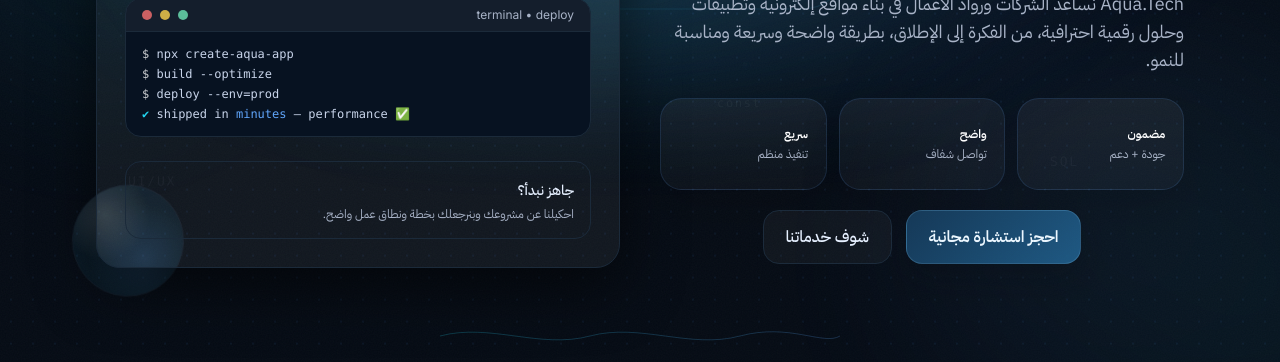
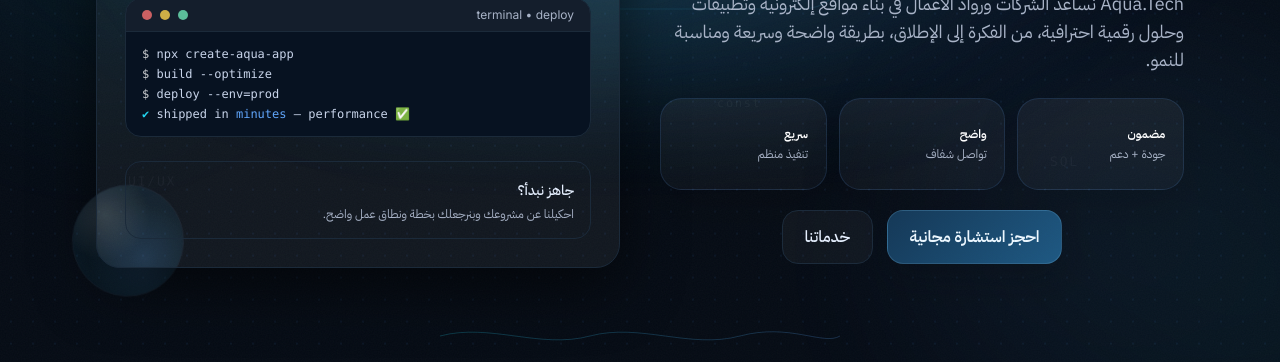
Before and after one commit to aqua-tech-t/aqua-tech-site, a plain HTML site: page index.html in a window 1280 px wide. Shown: the part 438-800 px from the top of the page. Drawn offline with nearby package versions, Linux system fonts and the light colour scheme.

Commit message:
simple update

```diff
--- a/index.html
+++ b/index.html
@@ -931,7 +931,7 @@ section{ content-visibility:auto; contain-intrinsic-size: 1px 900px; }
 </div>
 <div class="hero-actions">
   <a href="#contact" class="hero-primary-btn font-semibold" data-i18n="hero.ctaPrimary">احجز استشارة مجانية</a>
-  <a href="#services" class="hero-secondary-btn font-medium" data-i18n="hero.ctaSecondary">شوف خدماتنا</a>
+  <a href="#services" class="hero-secondary-btn font-medium" data-i18n="hero.ctaSecondary">خدماتنا</a>
 </div>
 </div>
 <!-- Right -->
@@ -1989,14 +1989,14 @@ section{ content-visibility:auto; contain-intrinsic-size: 1px 900px; }
 "btn.whatsapp":"واتساب",
         "btn.quote":"اطلب عرض سعر",
         "btn.call":"احجز مكالمة مجانية",
-        "btn.viewServices":"شوف خدماتنا",
+        "btn.viewServices":"خدماتنا",
 
         "hero.badge":"حلول رقمية سلسة — من الفكرة للإطلاق",
         "hero.h1a":"نطور مواقع وتطبيقات",
         "hero.h1b":"تسهم في نمو أعمالك وزيادة مبيعاتك",
         "hero.desc":"Aqua.Tech نساعد الشركات ورواد الأعمال في بناء مواقع إلكترونية وتطبيقات وحلول رقمية احترافية، من الفكرة إلى الإطلاق، بطريقة واضحة وسريعة ومناسبة للنمو.",
         "hero.ctaPrimary":"احجز استشارة مجانية",
-        "hero.ctaSecondary":"شوف خدماتنا",
+        "hero.ctaSecondary":"خدماتنا",
         "stats.fastT":"سريع","stats.fastD":"تنفيذ منظم",
         "stats.clearT":"واضح","stats.clearD":"تواصل شفاف",
         "stats.qualityT":"مضمون","stats.qualityD":"جودة + دعم",
```
